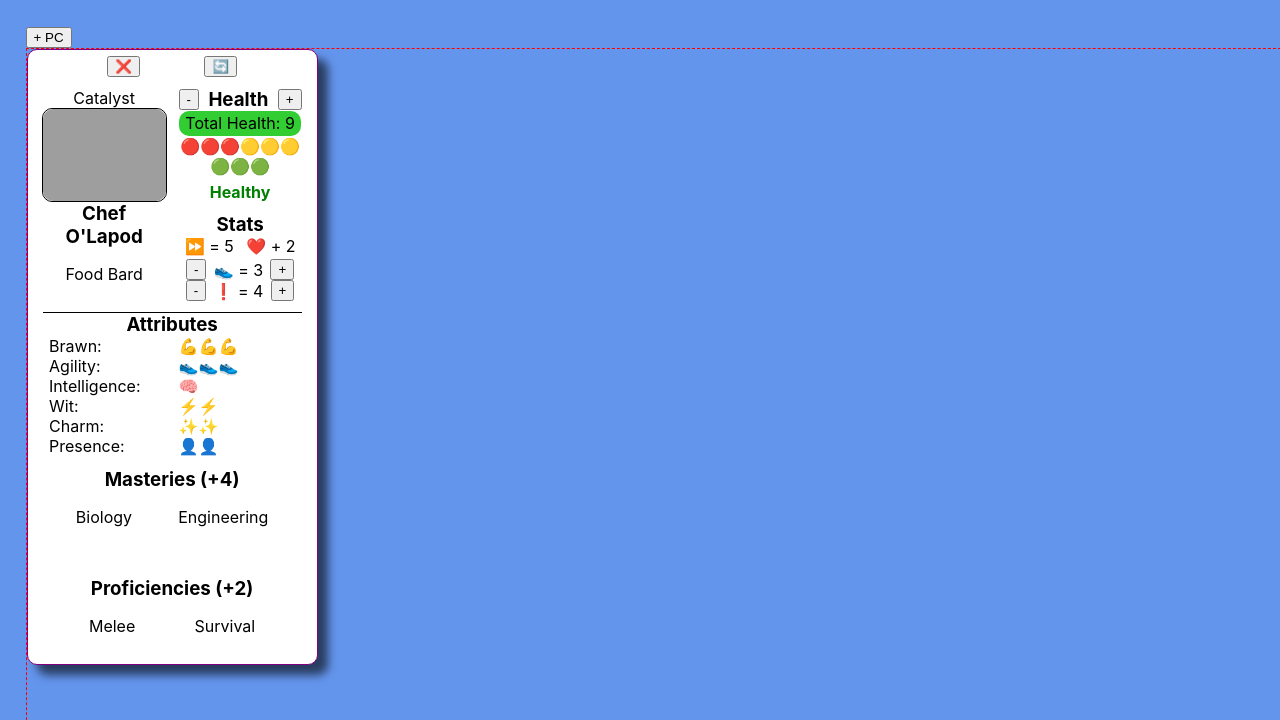
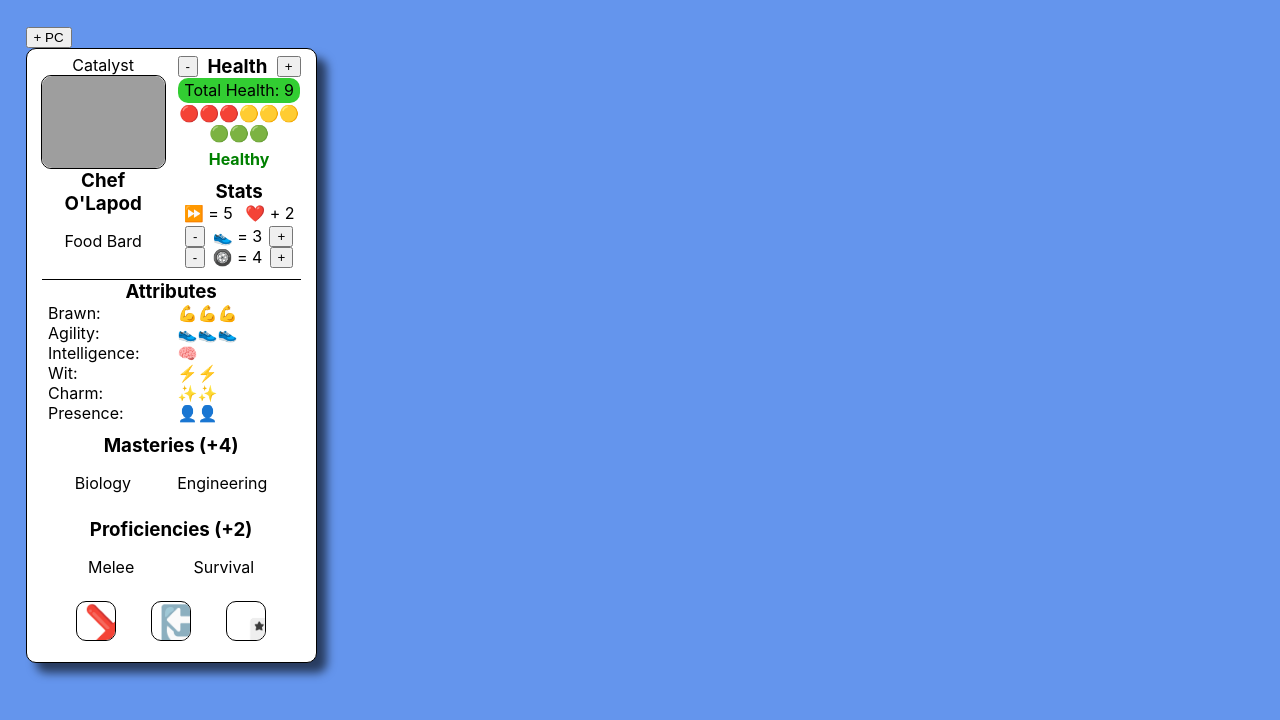
Before and after one commit to Catalyst4Change/ttg-v2, a React (Create React App) app: page / in a window 1280 px wide. Shown: the top 720 px of the page. Built offline with nearby package versions, Linux system fonts and the light colour scheme; grey boxes are pictures that could not be loaded.

Commit message:
complete card options component

```diff
--- a/src/NewPlayerCharacterForm/NewPlayerCharacterForm.js
+++ b/src/NewPlayerCharacterForm/NewPlayerCharacterForm.js
@@ -140,18 +140,17 @@ export const NewPlayerCharacterForm = ({
           {
           }} */}
       </section>
-      <p> reset button</p>
-      <p> delete char button</p>
       <p> null input error handling</p>
-      <div className="badge anti-joker grey">
+      <p>use radials for skill choices</p>
+      <p>tooltips on ereything</p>
+      <p>anti-joker</p>
+      {/* <div className="badge anti-joker grey">
         🚫
         <p className="tooltip">
           When Jokers and Anti-Jokers collide, they obliterate each other. Use
           wisely to avoid the chaotic effects of flipping a Joker.
         </p>
-        <p>use radials for skill choices</p>
-        <p>tooltips on ereything</p>
-      </div>
+      </div> */}
     </main>
   );
 };
--- a/src/PlayerCardsContainer/PlayerCardsContainer.scss
+++ b/src/PlayerCardsContainer/PlayerCardsContainer.scss
@@ -8,7 +8,6 @@
     display: flex;
     flex-direction: row;
     justify-content: flex-start;
-    border: 1px red dashed;
     height: 100%;
     height: 100%;
     .new-form-container {
--- a/src/PlayerCharacterCard/CardOptionsMenu/CardOptionsMenu.js
+++ b/src/PlayerCharacterCard/CardOptionsMenu/CardOptionsMenu.js
@@ -1,22 +1,39 @@
-import React from "react";
+import React, { useState } from "react";
 import "../../App.css";
+import "./CardOptionsMenu.scss";
 
 export const CardOptionsMenu = ({
   playerIndex,
   deletePlayerCharacter,
   resetToOriginal,
 }) => {
+  const [antiJoker, setAntiJoker] = useState(true);
+
+  const toggleAntiJoker = () => {
+    setAntiJoker(!antiJoker);
+  };
+
   return (
     <main>
       <div className="row distribute">
         <button
+          className="options-icon delete"
           value={playerIndex}
           onClick={(event) => deletePlayerCharacter(event)}
         >
           ❌
         </button>
-        <button onClick={resetToOriginal}>🔄</button>
+        <button onClick={resetToOriginal} className="options-icon refresh">
+          🔄
+        </button>
+        <button
+          onClick={toggleAntiJoker}
+          className={`options-icon joker ${antiJoker && "grey"}`}
+        >
+          🃏
+        </button>
       </div>
+      <p></p>
     </main>
   );
 };
--- /dev/null
+++ b/src/PlayerCharacterCard/CardOptionsMenu/CardOptionsMenu.scss
@@ -0,0 +1,34 @@
+.options-icon {
+  width: 40px;
+  height: 40px;
+  background: none;
+  color: inherit;
+  border: 1px black solid;
+  border-radius: 10px;
+  cursor: auto;
+
+  text-align: center;
+  flex-direction: column;
+  justify-content: center;
+  align-items: center;
+  text-align: center;
+  overflow: hidden;
+}
+
+.delete {
+  font-size: 3em;
+}
+
+.refresh {
+  font-size: 3em;
+}
+
+.joker {
+  padding-top: 5%;
+  font-size: 5em;
+  min-height: 100%;
+  filter: saturate(3) contrast(1.5);
+  &.grey {
+    filter: grayscale(1);
+  }
+}
--- a/src/PlayerCharacterCard/CharMasteries/CharMasteries.js
+++ b/src/PlayerCharacterCard/CharMasteries/CharMasteries.js
@@ -1,6 +1,6 @@
 import React from "react";
+import "./CharMasteries.scss";
 import "../../App.css";
-import "./CharMasteries.scss";
 
 export const CharMasteries = ({ chosenMasteries }) => {
   const masteries = () => {
--- a/src/PlayerCharacterCard/CharMasteries/CharMasteries.scss
+++ b/src/PlayerCharacterCard/CharMasteries/CharMasteries.scss
@@ -5,8 +5,4 @@
   flex-direction: row;
   justify-content: space-evenly;
   gap: 5%;
-  // display: grid;
-  // column-gap: auto;
-  // grid-template-columns: repeat(2, 1fr);
-  padding-bottom: 10%;
 }
--- a/src/PlayerCharacterCard/CharProficiencies/CharProficiencies.scss
+++ b/src/PlayerCharacterCard/CharProficiencies/CharProficiencies.scss
@@ -5,8 +5,4 @@
   flex-direction: row;
   justify-content: space-evenly;
   gap: 5%;
-  // display: grid;
-  // column-gap: auto;
-  // grid-template-columns: repeat(2, 1fr);
-  padding-bottom: 10%;
 }
--- a/src/PlayerCharacterCard/CharStats/CharStats.js
+++ b/src/PlayerCharacterCard/CharStats/CharStats.js
@@ -55,7 +55,7 @@ export const CharStats = ({ stats, statStepUp, statStepDown }) => {
         </button>
 
         <div className="badge drive">
-          ❗️ = {stats.drive}
+          🛞 = {stats.drive}
           <div className="tooltip">
             Drive gives you an extra card to flip per point spent.
           </div>
--- a/src/PlayerCharacterCard/PlayerCharacterCard/PlayerCharacterCard.js
+++ b/src/PlayerCharacterCard/PlayerCharacterCard/PlayerCharacterCard.js
@@ -75,13 +75,6 @@ export const PlayerCharacterCard = ({
 
   return (
     <main id={charName} className="character-info">
-      <div className="card-options">
-        <CardOptionsMenu
-          playerIndex={playerIndex}
-          deletePlayerCharacter={deletePlayerCharacter}
-          resetToOriginal={resetToOriginal}
-        />
-      </div>
       <div className="basics">
         <CharBasics
           playerName={playerName}
@@ -115,9 +108,18 @@ export const PlayerCharacterCard = ({
       </div>
 
       <div className="proficiencies">
-        <CharProficiencies chosenProficiencies={chosenProficiencies} />{" "}
+        <CharProficiencies chosenProficiencies={chosenProficiencies} />
       </div>
 
+      <div className="card-options">
+        <CardOptionsMenu
+          playerIndex={playerIndex}
+          deletePlayerCharacter={deletePlayerCharacter}
+          resetToOriginal={resetToOriginal}
+        />
+      </div>
+
+      <p></p>
       {/* ultimates */}
     </main>
   );
--- a/src/PlayerCharacterCard/PlayerCharacterCard/PlayerCharacterCard.scss
+++ b/src/PlayerCharacterCard/PlayerCharacterCard/PlayerCharacterCard.scss
@@ -2,16 +2,16 @@
   display: grid;
   grid-template-columns: 1fr 1fr;
   grid-template-areas:
-    "options options"
     "basics health"
     "basics stats"
     "atts atts"
     "masts masts"
-    "profs profs";
+    "profs profs"
+    "options options";
   column-gap: 5%;
   row-gap: 2%;
 
-  border: 1px purple solid;
+  border: 1px black solid;
   border-radius: 10px;
   box-shadow: 10px 10px 10px rgba(0, 0, 0, 0.6);
 
--- a/src/PlayerCharacterCard/ToolTip/ToolTip.js
+++ /dev/null
@@ -1,5 +0,0 @@
-import React from "react";
-
-export const ToolTip = () => {
-  return <div>ToolTip</div>;
-};
```
